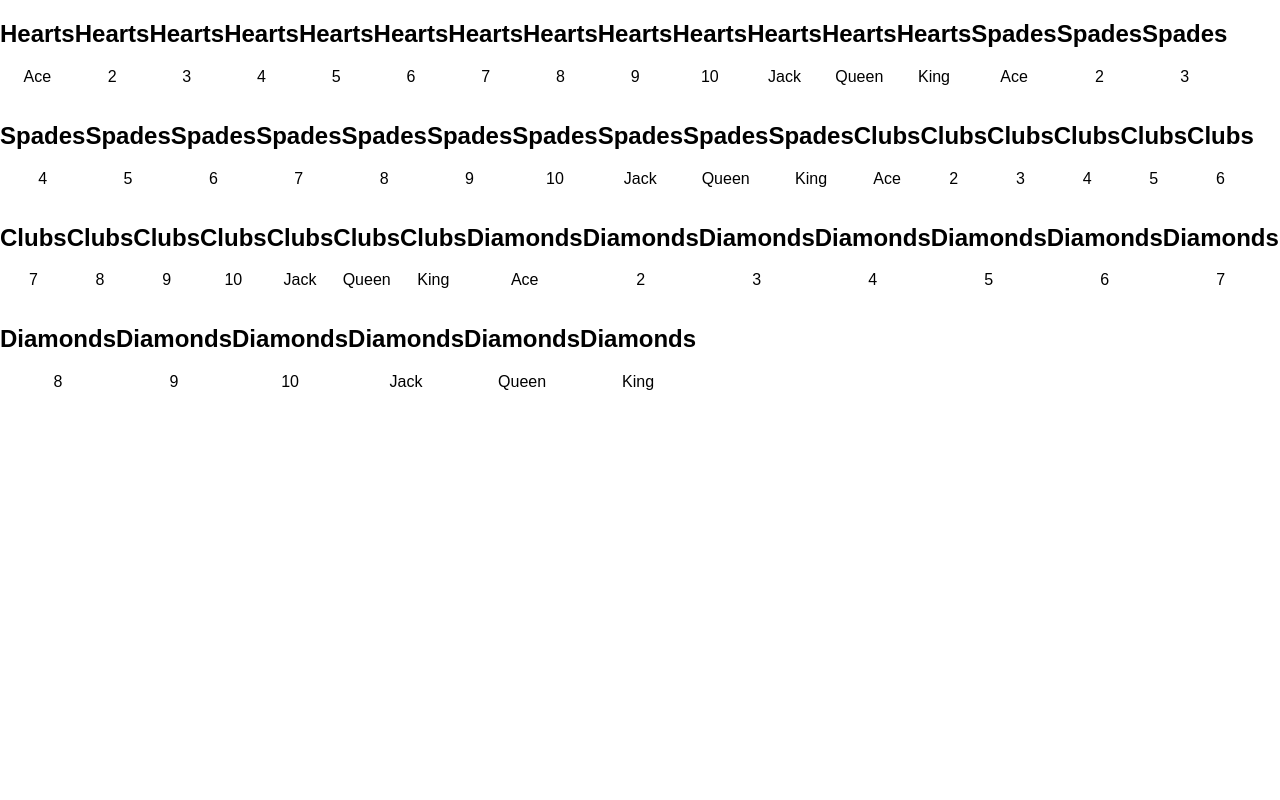
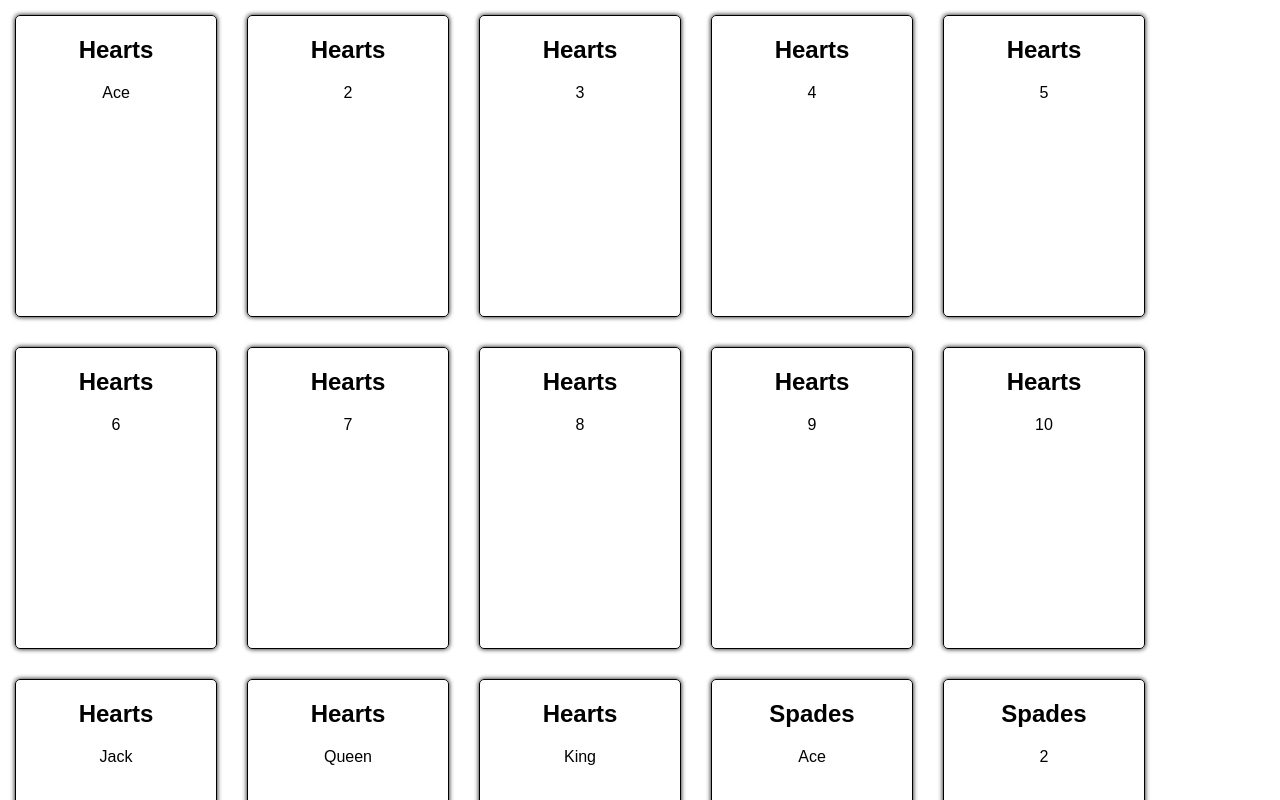
Before and after one commit to timorl1/poker, a React app: page / in a window 1280 px wide. Shown: the top 800 px of the page. Built offline with nearby package versions, Linux system fonts and the light colour scheme; what shuffle-array would draw is missing.

Commit message:
refactored components to use scoped css

```diff
--- a/src/App.css
+++ b/src/App.css
@@ -3,12 +3,3 @@
   display: flex;
   flex-wrap: wrap;
 }
-
-.Card {
-  margin: 15px 15px;
-  height: 300px;
-  width: 200px;
-  border: 1px solid black;
-  border-radius: 5px;
-  box-shadow: 0 0 5px;
-}
--- /dev/null
+++ b/src/components/Card/Card.css
@@ -0,0 +1,8 @@
+.Card {
+    margin: 15px 15px;
+    height: 300px;
+    width: 200px;
+    border: 1px solid black;
+    border-radius: 5px;
+    box-shadow: 0 0 5px;
+  }
--- a/src/components/Card/Card.js
+++ b/src/components/Card/Card.js
@@ -1,8 +1,9 @@
 import React from 'react';
+import classes from './Card.css'
 
 const Card = (props) => {
   return (
-    <div className="Card">
+    <div className={classes.Card}>
       <h2>{ props.land }</h2>
       <p>{ props.value }</p>
     </div>
```
